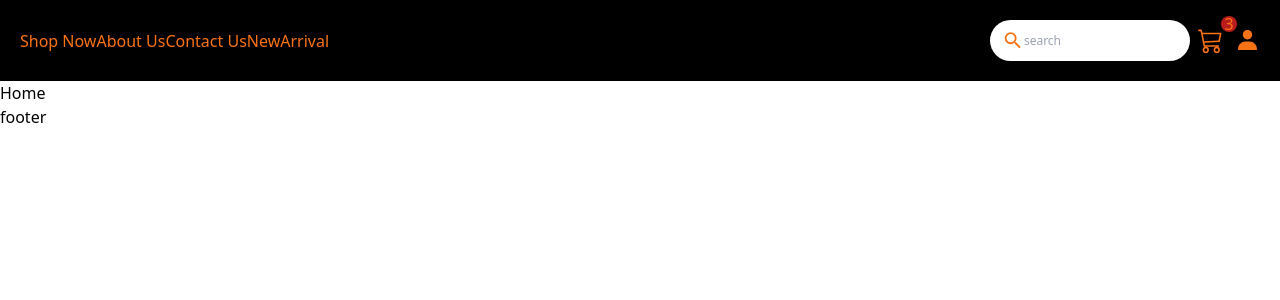
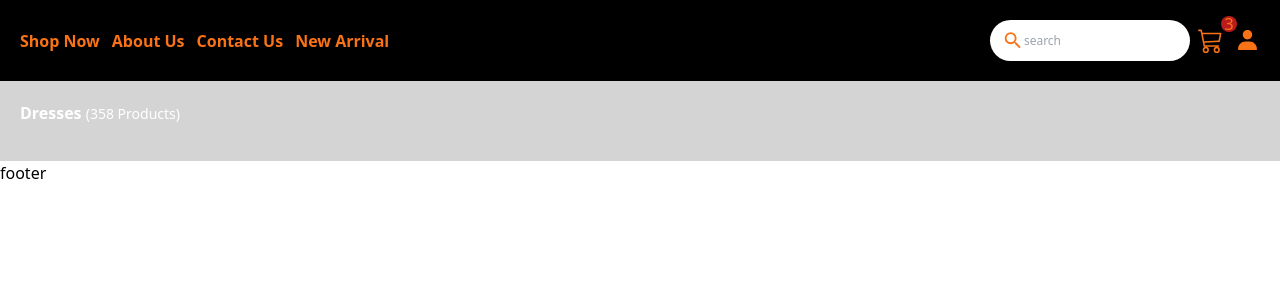
Before and after one commit to priyankara88/gflock, a React (Create React App) app: page / in a window 1280 px wide. Shown: the top 300 px of the page. Built offline with nearby package versions, Linux system fonts and the light colour scheme.

Commit message:
Home filter

```diff
--- /dev/null
+++ b/src/componant/homecomponant/HomeCard.jsx
@@ -0,0 +1,19 @@
+import { TbFilterFilled } from "react-icons/tb";
+
+const HomeCard = () => {
+  return (
+    <div className="w-full">
+      <div className="w-full h-20 bg-neutral-300 p-5 flex">
+        <div className="text-white font-bold ">
+          Dresses <span className="text-sm font-normal">(358 Products)</span>
+        </div>
+        <div className="flex-1" />
+        <div className="flex justify-center items-center -mt-2 text-slate-900 lg:hidden">
+          <TbFilterFilled color="gray" />
+        </div>
+      </div>
+    </div>
+  );
+};
+
+export default HomeCard;
--- a/src/layouts/Header.jsx
+++ b/src/layouts/Header.jsx
@@ -19,14 +19,12 @@ const MenueTitle = [
   },
   {
     name: "New-Arrival",
-    value: "NewArrival",
+    value: "New Arrival",
   },
 ];
 
 const Header = () => {
-  const Location = useLocation();
-
-  console.log("Location Data", Location);
+  const { pathname } = useLocation();
 
   return (
     <div className=" sticky top-0 left-0 w-full bg-black p-5 text-orange-500 z-[100]">
@@ -34,10 +32,22 @@ const Header = () => {
         {/* MEnue Left Side */}
         <div className="flex items-center gap-x-6">
           <GiHamburgerMenu className="lg:hidden text-[25px]" />
-          <div className="hidden flex lg:block">
-            <nav>
+          <div className=" flex hidden lg:block ">
+            <nav className="flex gap-3 font-bold border-bt border-b-orange-500">
               {MenueTitle.map((ele) => {
-                return <Link to={`${"/" + ele.name}`}>{ele.value}</Link>;
+                return (
+                  <Link
+                    className={`${
+                      pathname === `/${ele.name}`
+                        ? "text-white"
+                        : "text-orange-500"
+                    }`}
+                    key={ele.name}
+                    to={`/${ele.name}`}
+                  >
+                    {ele.value}
+                  </Link>
+                );
               })}
             </nav>
           </div>
@@ -61,7 +71,6 @@ const Header = () => {
           <div className=" flex absolute rounded-full bg-red-700 w-4 h-4 -top-1 justify-center items-center">
             3
           </div>
-
           <BiSolidUser className="text-[25px]" />
         </div>
       </div>
--- a/src/pages/Home.jsx
+++ b/src/pages/Home.jsx
@@ -1,5 +1,11 @@
+import HomeCard from "../componant/homecomponant/HomeCard";
+
 const Home = () => {
-  return <div>Home</div>;
+  return (
+    <div>
+      <HomeCard />
+    </div>
+  );
 };
 
 export default Home;
```
